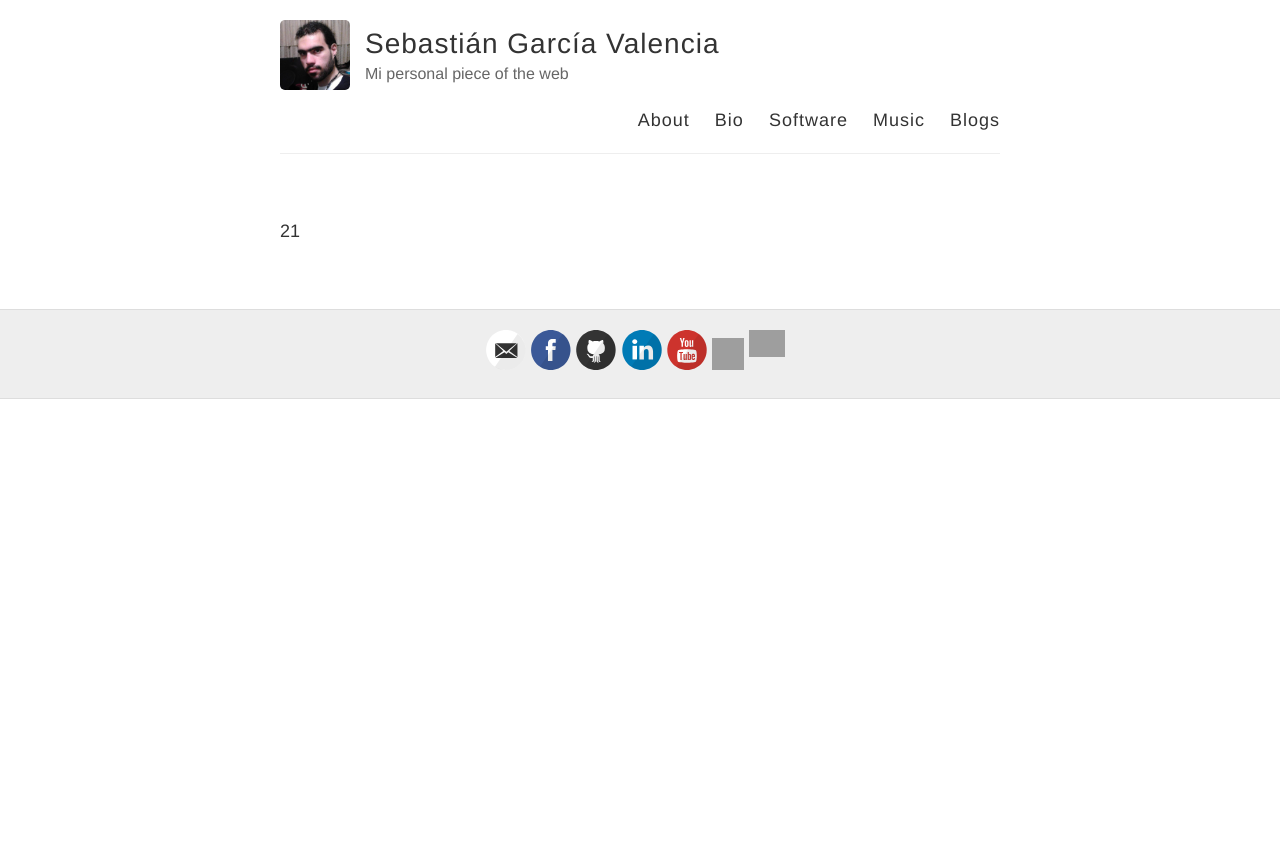
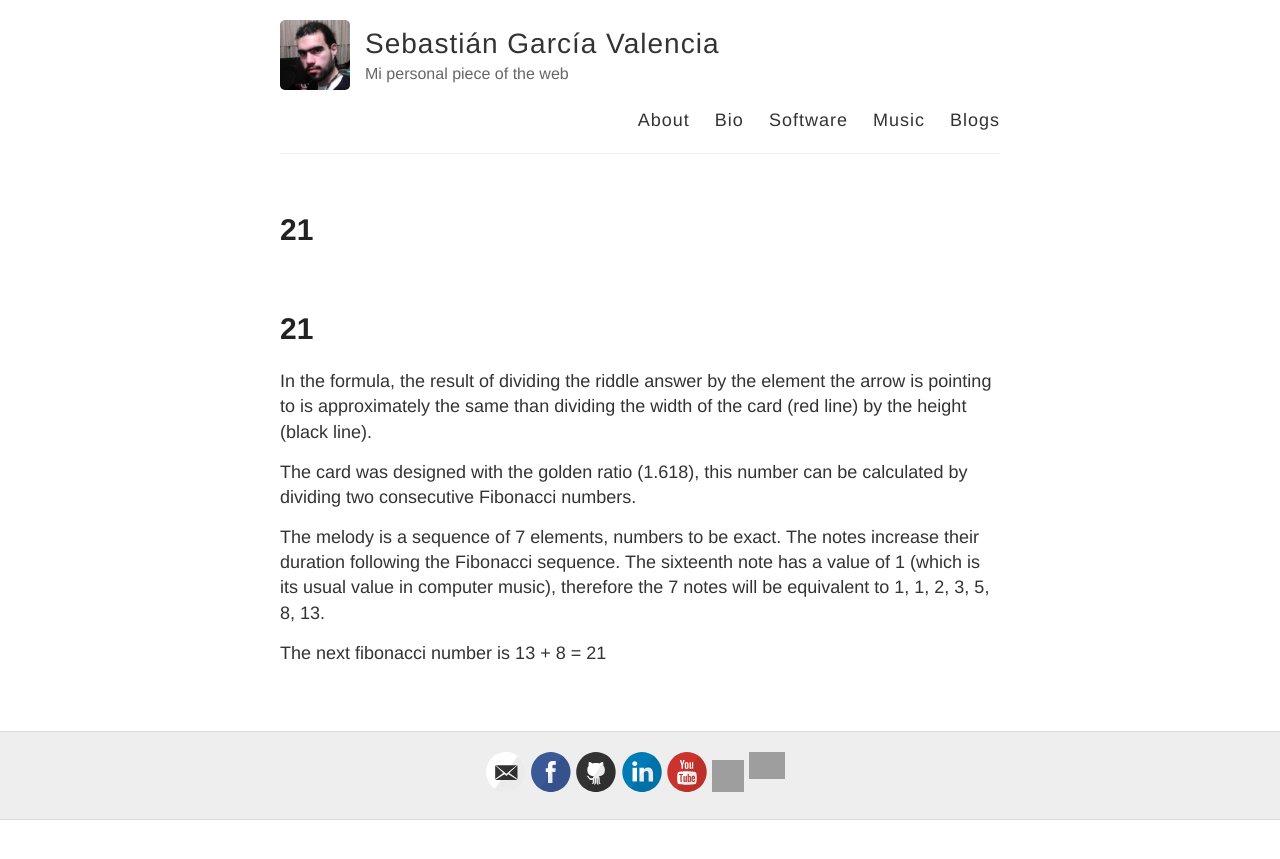
Before and after one commit to sebasgverde/sebasgverde.github.io, a Jekyll site: the page built from riddle_solution.md, in a window 1280 px wide. Shown: the top 859 px of the page. Built offline with Jekyll 4.4.1, drawn with Linux system fonts in a browser that asks for light colours; our own code applies the rules of GitHub Pages for plain Markdown files; grey boxes are pictures that could not be loaded.

Commit message:
riddle explanation

```diff
--- a/riddle_solution.md
+++ b/riddle_solution.md
@@ -4,4 +4,12 @@ title:
 permalink: /riddle_solution
 ---
 
-21
+# 21
+
+In the formula, the result of dividing the riddle answer by the element the arrow is pointing to is approximately the same than dividing the width of the card (red line) by the height (black line).
+
+The card was designed with the golden ratio (1.618), this number can be calculated by dividing two consecutive Fibonacci numbers.
+
+The melody is a sequence of 7 elements, numbers to be exact. The notes increase their duration following the Fibonacci sequence. The sixteenth note has a value of 1 (which is its usual value in computer music), therefore the 7 notes will be equivalent to 1, 1, 2, 3, 5, 8, 13.
+
+The next fibonacci number is 13 + 8 = 21
```
Also changed, not shown: index.md (+2 -1 lines).
